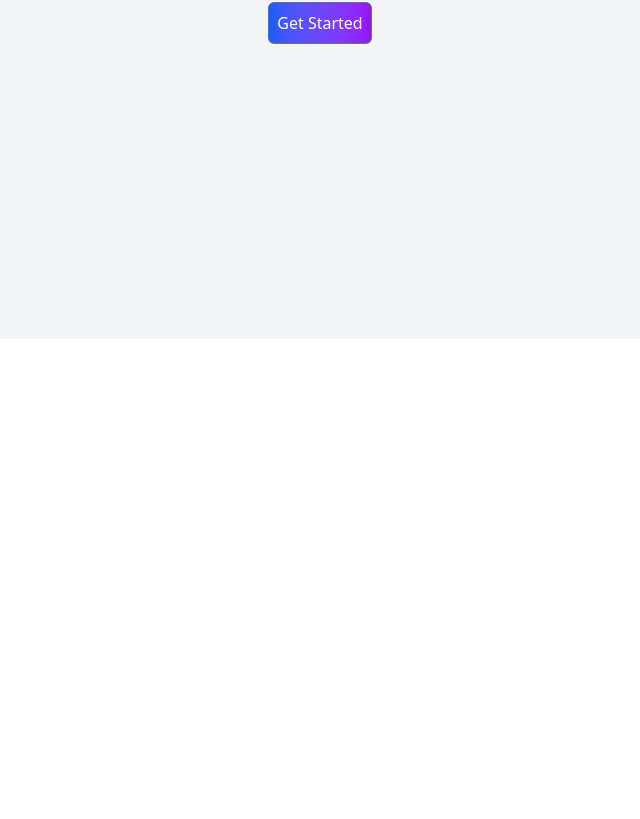
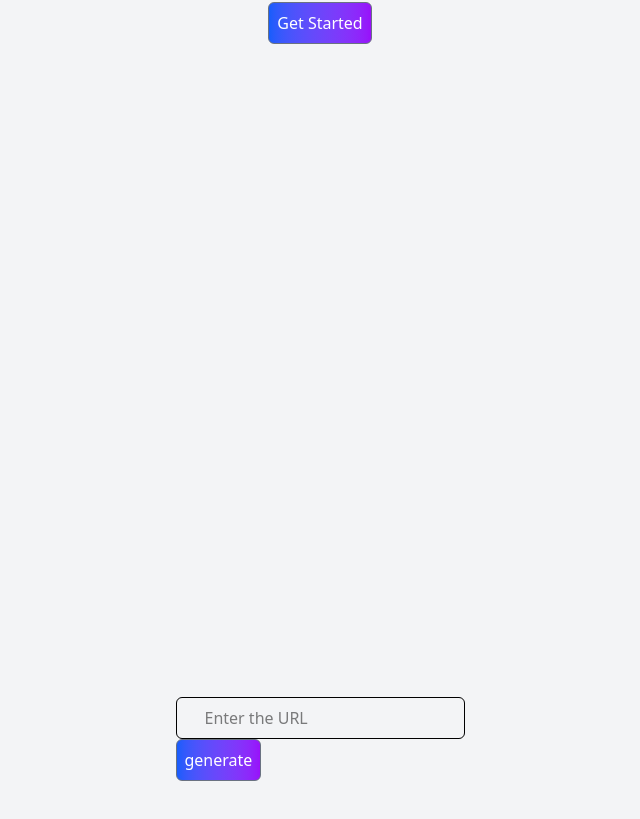
Before and after one commit to aniketmahajan04/Urlshortner-fe2, a React (Vite) app: page / in a window 1280 px wide. Shown: the part 461-1280 px from the top of the page, without its empty margins (320-960 px from the left). Before the commit the page ends 800 px from the top, so only its background shows below. Built offline with nearby package versions, Linux system fonts and the light colour scheme.

Commit message:
add next portion of landing page

```diff
--- a/src/components/Button.jsx
+++ b/src/components/Button.jsx
@@ -10,7 +10,7 @@ const defaultStyle = "p-2 rounded-md flex justify-center items-center transition
 
 export default function Button({text, variant, onClick, disabled = false}){
     return (
-        <button className={`${defaultStyle} ${disabled ? variantClasses.disabled : variantClasses[variant]}`}>
+        <button onClick={onClick} className={`${defaultStyle} ${disabled ? variantClasses.disabled : variantClasses[variant]}`}>
             {text}
         </button>
     )
--- /dev/null
+++ b/src/components/Content.jsx
@@ -0,0 +1,15 @@
+import Button from "./Button";
+import Input from "./Input";
+
+
+export default function Content() {
+    return <div>
+        <div>
+           <Input placeholder="Enter the URL" type="text" />
+           <Button variant="outlined" text="generate"  onClick={() => alert("clicked")}/>
+        </div>
+        {/* <div>
+            //Table to see Links
+        </div> */}
+    </div>
+}
--- a/src/pages/Home.jsx
+++ b/src/pages/Home.jsx
@@ -1,8 +1,16 @@
 import { motion } from "framer-motion";
 import Button from "../components/Button";
 import Navbar from "../components/Navbar";
+import { useRef } from "react";
+import Content from "../components/Content";
 
 export default function Home(){
+    const nextSectionRef = useRef(null);
+
+    const handleScroll = () => {
+        nextSectionRef.current?.scrollIntoView({ behavior: "smooth" })
+    }
+
     return(
         <div className="flex-col justify-center items-center min-h-screen w-full">
             <Navbar />
@@ -49,9 +57,17 @@ export default function Home(){
                     <Button
                         text="Get Started"
                         variant="outlined"
+                        onClick={handleScroll}
                     />
                 </motion.div>
             </div>
+
+
+                <div ref={nextSectionRef}
+                    className="w-full min-h-[100vh] bg-gray-100 flex flex-col items-center justify-center p-6"
+                >
+                    <Content />
+                </div>
         </div>
     );
 }
```
